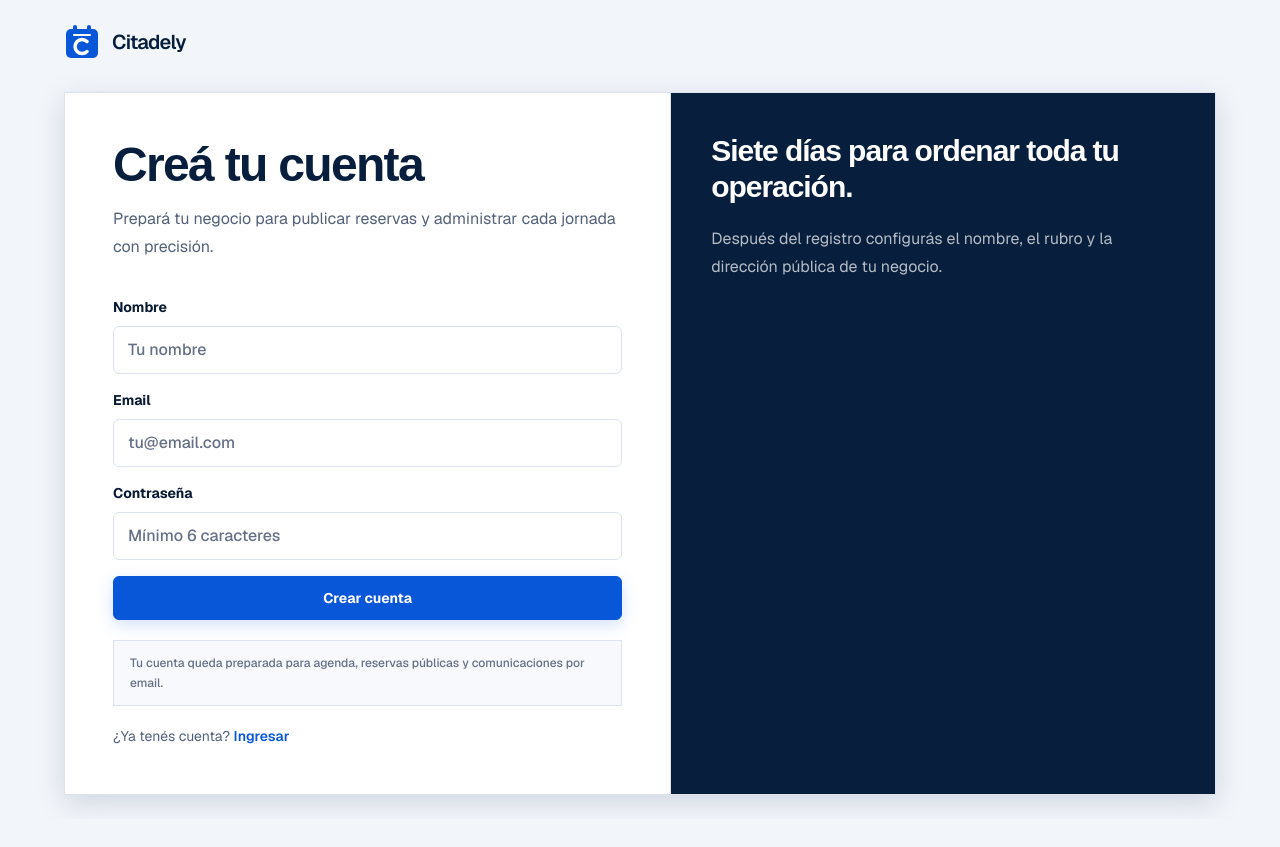
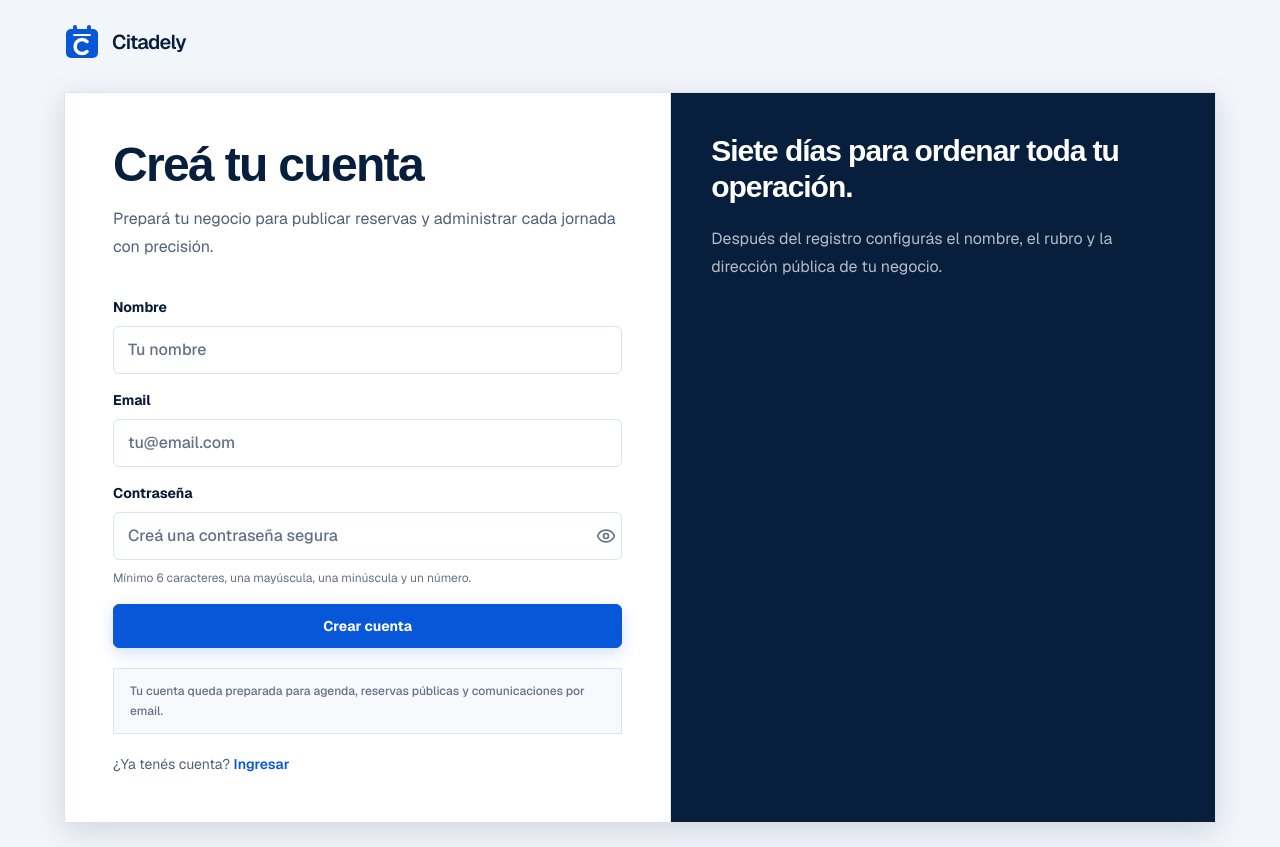
Before and after one commit to nhsiciliano/citadely-app, a Next.js app: page /registro in a window 1280 px wide. Before the commit the page ends 819 px from the top, so only its background shows below. Built offline with nearby package versions, Linux system fonts and the light colour scheme; no server answers; a web font is replaced by a local one; what @insforge/sdk would draw is missing.

Commit message:
feat: strengthen password forms and policy

```diff
--- a/components/auth/login-form.tsx
+++ b/components/auth/login-form.tsx
@@ -6,6 +6,7 @@ import { FormEvent, useState } from "react";
 import { getErrorMessage, getPostAuthPath } from "@/lib/auth";
 import { insforge } from "@/lib/insforge";
 import { Field, FormMessage, GoogleIcon, LoadingSpinner, SubmitButton } from "@/components/ui";
+import { PasswordField } from "@/components/auth/password-field";
 
 export function LoginForm() {
   const router = useRouter();
@@ -61,7 +62,7 @@ export function LoginForm() {
       {error ? <FormMessage type="error">{error}</FormMessage> : null}
       <form className="grid gap-4" onSubmit={handlePasswordLogin}>
         <Field autoComplete="email" label="Email" name="email" placeholder="tu@email.com" type="email" />
-        <Field autoComplete="current-password" label="Contraseña" name="password" placeholder="Tu contraseña" type="password" />
+        <PasswordField autoComplete="current-password" placeholder="Tu contraseña" />
         <SubmitButton disabled={pendingAction !== null} pending={pendingAction === "password"}>Ingresar</SubmitButton>
       </form>
       <div className="flex items-center gap-3 text-xs font-semibold uppercase tracking-[0.18em] text-[var(--ink-muted)]">
--- /dev/null
+++ b/components/auth/password-field.tsx
@@ -0,0 +1,58 @@
+"use client";
+
+import { useId, useState } from "react";
+import { Eye, EyeOff } from "lucide-react";
+import { PASSWORD_PATTERN, PASSWORD_REQUIREMENTS } from "@/lib/password";
+
+export function PasswordField({
+  autoComplete,
+  label = "Contraseña",
+  name = "password",
+  placeholder,
+  requireStrongPassword = false,
+}: {
+  autoComplete: "current-password" | "new-password";
+  label?: string;
+  name?: string;
+  placeholder?: string;
+  requireStrongPassword?: boolean;
+}) {
+  const inputId = useId();
+  const requirementsId = `${inputId}-requirements`;
+  const [visible, setVisible] = useState(false);
+
+  return (
+    <div className="grid gap-2">
+      <label className="form-label" htmlFor={inputId}>{label}</label>
+      <div className="relative">
+        <input
+          aria-describedby={requireStrongPassword ? requirementsId : undefined}
+          autoComplete={autoComplete}
+          className="form-control pr-14"
+          id={inputId}
+          minLength={requireStrongPassword ? 6 : undefined}
+          name={name}
+          pattern={requireStrongPassword ? PASSWORD_PATTERN : undefined}
+          placeholder={placeholder}
+          required
+          title={requireStrongPassword ? PASSWORD_REQUIREMENTS : undefined}
+          type={visible ? "text" : "password"}
+        />
+        <button
+          aria-label={visible ? "Ocultar contraseña" : "Mostrar contraseña"}
+          aria-pressed={visible}
+          className="absolute inset-y-0 right-1 flex min-h-11 min-w-11 items-center justify-center text-[var(--color-ink-muted)] transition-colors hover:text-[var(--color-primary)]"
+          onClick={() => setVisible((current) => !current)}
+          type="button"
+        >
+          {visible ? <EyeOff aria-hidden="true" size={20} /> : <Eye aria-hidden="true" size={20} />}
+        </button>
+      </div>
+      {requireStrongPassword ? (
+        <p className="text-xs leading-5 text-[var(--color-ink-muted)]" id={requirementsId}>
+          {PASSWORD_REQUIREMENTS}
+        </p>
+      ) : null}
+    </div>
+  );
+}
--- a/components/auth/register-form.tsx
+++ b/components/auth/register-form.tsx
@@ -5,6 +5,8 @@ import { useRouter } from "next/navigation";
 import { FormEvent, useState } from "react";
 import { getErrorMessage } from "@/lib/auth";
 import { insforge } from "@/lib/insforge";
+import { getPasswordValidationError } from "@/lib/password";
+import { PasswordField } from "@/components/auth/password-field";
 import { Field, FormMessage, SubmitButton } from "@/components/ui";
 
 export function RegisterForm() {
@@ -14,13 +16,20 @@ export function RegisterForm() {
 
   async function handleSubmit(event: FormEvent<HTMLFormElement>) {
     event.preventDefault();
-    setPending(true);
     setError(null);
 
     const form = new FormData(event.currentTarget);
     const name = String(form.get("name") ?? "");
     const email = String(form.get("email") ?? "");
     const password = String(form.get("password") ?? "");
+    const passwordError = getPasswordValidationError(password);
+
+    if (passwordError) {
+      setError(passwordError);
+      return;
+    }
+
+    setPending(true);
 
     const { data, error: signUpError } = await insforge.auth.signUp({
       email,
@@ -63,7 +72,11 @@ export function RegisterForm() {
       <form className="grid gap-4" onSubmit={handleSubmit}>
         <Field autoComplete="name" label="Nombre" name="name" placeholder="Tu nombre" />
         <Field autoComplete="email" label="Email" name="email" placeholder="tu@email.com" type="email" />
-        <Field autoComplete="new-password" label="Contraseña" name="password" placeholder="Mínimo 6 caracteres" type="password" />
+        <PasswordField
+          autoComplete="new-password"
+          placeholder="Creá una contraseña segura"
+          requireStrongPassword
+        />
         <SubmitButton pending={pending}>Crear cuenta</SubmitButton>
       </form>
       <p className="border border-[var(--color-line)] bg-[var(--color-surface-subtle)] px-4 py-3 text-xs font-medium leading-5 text-[var(--color-ink-muted)]">
--- a/components/auth/reset-password-form.tsx
+++ b/components/auth/reset-password-form.tsx
@@ -4,6 +4,8 @@ import Link from "next/link";
 import { FormEvent, useState } from "react";
 import { getErrorMessage } from "@/lib/auth";
 import { insforge } from "@/lib/insforge";
+import { getPasswordValidationError } from "@/lib/password";
+import { PasswordField } from "@/components/auth/password-field";
 import { Field, FormMessage, SubmitButton } from "@/components/ui";
 
 export function ResetPasswordForm() {
@@ -65,12 +67,19 @@ export function ResetPasswordForm() {
 
   async function resetPassword(event: FormEvent<HTMLFormElement>) {
     event.preventDefault();
-    setPending(true);
     setError(null);
     setSuccess(null);
 
     const form = new FormData(event.currentTarget);
     const newPassword = String(form.get("password") ?? "");
+    const passwordError = getPasswordValidationError(newPassword);
+
+    if (passwordError) {
+      setError(passwordError);
+      return;
+    }
+
+    setPending(true);
     const { error: resetError } = await insforge.auth.resetPassword({
       newPassword,
       otp: token,
@@ -97,7 +106,12 @@ export function ResetPasswordForm() {
         </form>
       ) : token ? (
         <form className="grid gap-4" onSubmit={resetPassword}>
-          <Field label="Nueva contrasena" name="password" type="password" />
+          <PasswordField
+            autoComplete="new-password"
+            label="Nueva contraseña"
+            placeholder="Creá una contraseña segura"
+            requireStrongPassword
+          />
           <SubmitButton pending={pending}>Actualizar contrasena</SubmitButton>
         </form>
       ) : (
--- /dev/null
+++ b/lib/password.ts
@@ -0,0 +1,12 @@
+export const PASSWORD_REQUIREMENTS =
+  "Mínimo 6 caracteres, una mayúscula, una minúscula y un número.";
+
+export const PASSWORD_PATTERN = "(?=.*\\p{Ll})(?=.*\\p{Lu})(?=.*[0-9]).{6,}";
+
+export function getPasswordValidationError(password: string) {
+  if (password.length < 6) return "La contraseña debe tener al menos 6 caracteres.";
+  if (!/\p{Lu}/u.test(password)) return "La contraseña debe incluir al menos una mayúscula.";
+  if (!/\p{Ll}/u.test(password)) return "La contraseña debe incluir al menos una minúscula.";
+  if (!/[0-9]/.test(password)) return "La contraseña debe incluir al menos un número.";
+  return null;
+}
```
Also changed, not shown: 2 other files (tests, documents, lock files or other folders).
